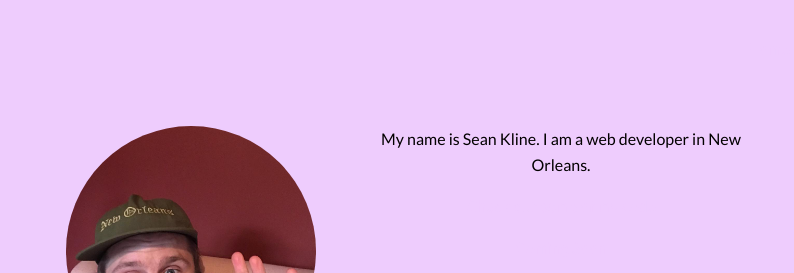
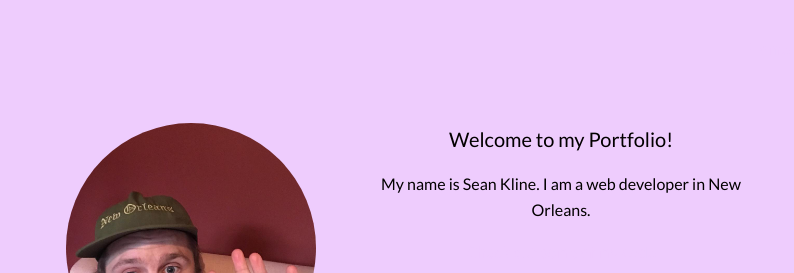
Before and after one commit to Kline199/portfolio-website, a plain HTML site: page index.html in a window 1280 px wide. Shown: the top 273 px of the page, 224-1018 px from the left. Drawn offline with nearby package versions, Linux system fonts and the light colour scheme.

Commit message:
Added intro to index

```diff
--- a/index.html
+++ b/index.html
@@ -31,6 +31,7 @@
                     <img src="img/sk.jpg" class="profile__portrait" alt="Sean Kline Headshot"
                     width="300"
                     height="300">
+                    <h1>Welcome to my Portfolio!</h1>
                     <p>My name is Sean Kline. I am a <span>web</span> developer in New Orleans.</p>
                     <a href="#">Check out some of my code</a>
                     <p><a href="#">Coming Soon</a></p>
```
